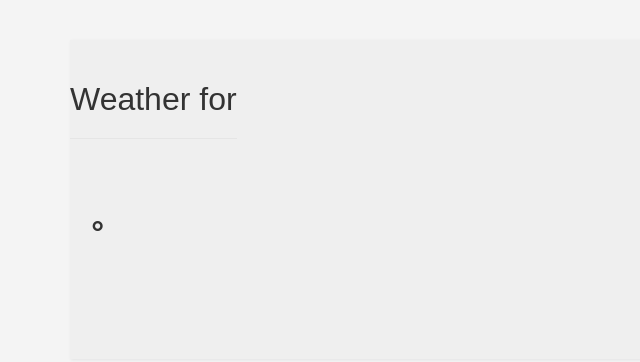
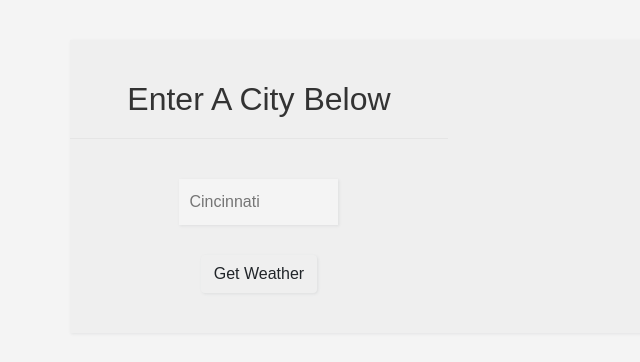
Before and after one commit to tomgobich/tiy_week7_day2_weather_directive, a website: page app/index.html in a window 1280 px wide. Shown: the whole page, without its empty margins (0-640 px from the left). Drawn offline with nearby package versions, Linux system fonts and the light colour scheme; some packages are replaced by stand-ins of ours; files that its build step writes are made by us from their sources; no server answers; a web font is replaced by a local one.

Commit message:
added location form as home page, moved weather to weather page

```diff
--- a/app/index.html
+++ b/app/index.html
@@ -15,7 +15,7 @@
 	<link href="https://fonts.googleapis.com/css?family=Courgette|Muli" rel="stylesheet">
 
 </head>
-<body ng-controller="CWeather as weather" ng-cloak>
+<body ng-cloak>
 
 	<!--
 		Main Body Container
--- a/app/js/controllers/CWeather.js
+++ b/app/js/controllers/CWeather.js
@@ -11,6 +11,8 @@
 			// Get location from stateParams
 			vm.location = $stateParams.location;
 
+
+
 		})
 
 })();
--- a/app/js/main.js
+++ b/app/js/main.js
@@ -9,10 +9,13 @@
 		return {
 			restrict: 'E',
 			templateUrl:"partials/current-weather.html",
+			scope: {
+	            location: '@'
+	        },
 			link: function (vm, element, attrs)
 			{
 				// Get current weather data from API
-				let weatherCall = FApi.getCurrentWeather(attrs.city);
+				let weatherCall = FApi.getCurrentWeather(attrs.location);
 
 				// After API returns...
 				weatherCall.then(function(weatherData)
@@ -34,10 +37,13 @@
 		return {
 		    restrict: 'E',
 		    templateUrl:"partials/forecast-weather.html",
+			scope: {
+	            location: '@'
+	        },
 		    link: function (vm, element, attrs)
 			{
 				// Get forecast weather data from API
-				let weatherCall = FApi.getForecastWeather(attrs.city);
+				let weatherCall = FApi.getForecastWeather(attrs.location);
 
 				// After API returns...
 				weatherCall.then(function(weatherData)
@@ -75,6 +81,13 @@
 			controller: 	'CWeather',
 	        controllerAs: 	'weather'
 	    })
+		.state('weather',
+		{
+			url: 			'/weather/:location',
+			templateUrl: 	'partials/weather.html',
+			controller: 	'CWeather',
+	        controllerAs: 	'weather'
+	    })
 	}
 
 })();
--- a/app/partials/home.html
+++ b/app/partials/home.html
@@ -1,5 +1,9 @@
-<!-- Current Weather -->
-<current-weather city="Cincinnati"></current-weather>
-
-<!-- Forecast Weather -->
-<forecast-weather city="Cincinnati"></forecast-weather>
+<div class="col-xs-12">
+	<h2 class="page-title">Enter A City Below</h2>
+</div>
+<div class="col-sm-8 offset-sm-2 col-md-6 offset-md-3">
+	<form class="location-form" novalidate>
+		<input type="text" class="location-input" ng-model="weather.location" placeholder="Cincinnati">
+		<button type="submit" class="btn" ui-sref="weather({location: weather.location})">Get Weather</button>
+	</form>
+</div>
--- a/app/sass/main.scss
+++ b/app/sass/main.scss
@@ -138,6 +138,21 @@ button {
 }
 
 
+
+.location-form {
+	margin: 40px 0;
+
+	.location-input {
+		width: 100%;
+		background-color: $color-background;
+		border: none;
+		padding: 10px;
+		@include boxShadow();
+	}
+}
+
+
+
 .weather {
 	background-color: darken($color-background, 2);
 	text-align: center;
```
Also changed, not shown: app/partials/weather.html (added, +5 -0 lines), dist/css/main.css, dist/index.html, dist/js/main.js, dist/partials/home.html, dist/partials/weather.html (added).
